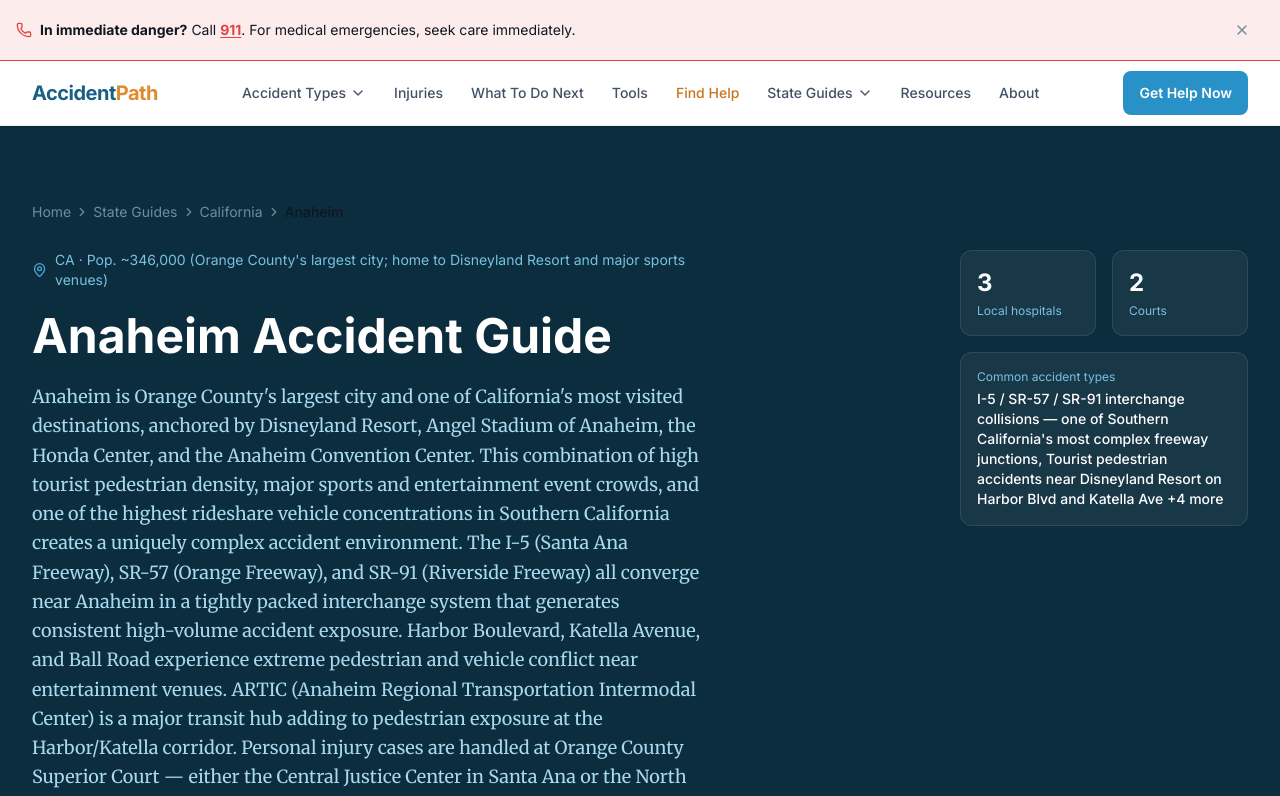
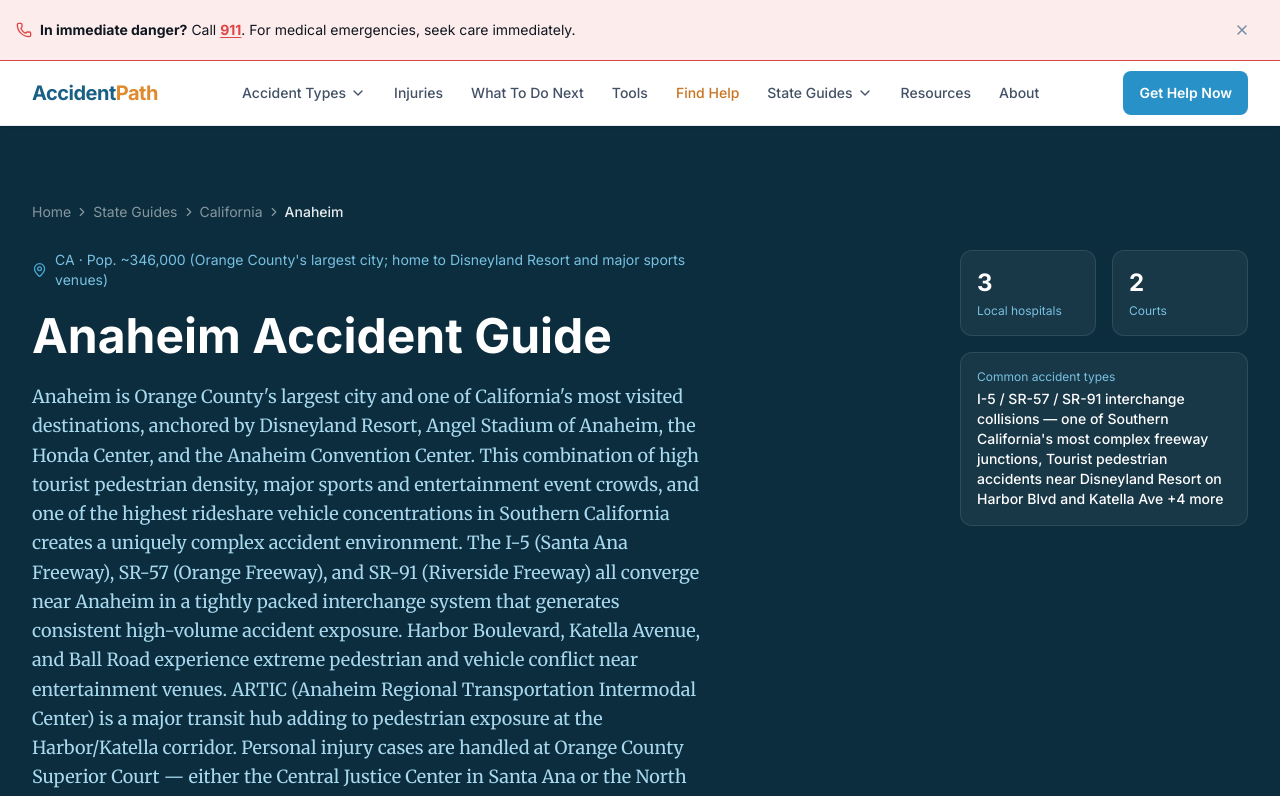
Before and after one commit to the-comet-companies/accident-path, a Next.js app: page /states/california/anaheim in a window 1280 px wide. Shown: the top 796 px of the page. Built offline with nearby package versions, Linux system fonts and the light colour scheme.

Commit message:
fix(breadcrumb): add variant="dark" to state and city detail page breadcrumbs

```diff
--- a/app/states/[state]/[city]/page.tsx
+++ b/app/states/[state]/[city]/page.tsx
@@ -92,6 +92,7 @@ export default async function CityDetailPage({
               { label: stateData.name, href: `/states/${state}` },
               { label: cityData.name },
             ]}
+            variant="dark"
           />
           <div className="mt-4 lg:flex lg:items-start lg:justify-between lg:gap-12">
             <div className="max-w-2xl">
--- a/app/states/[state]/page.tsx
+++ b/app/states/[state]/page.tsx
@@ -85,6 +85,7 @@ export default async function StateDetailPage({
               { label: 'State Guides', href: '/states' },
               { label: stateData.name },
             ]}
+            variant="dark"
           />
           <div className="mt-4 lg:flex lg:items-start lg:justify-between lg:gap-12">
             <div className="max-w-2xl">
```
